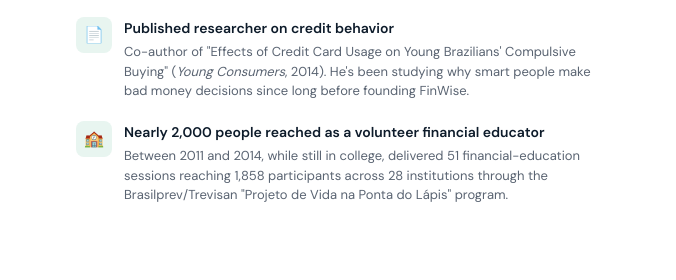
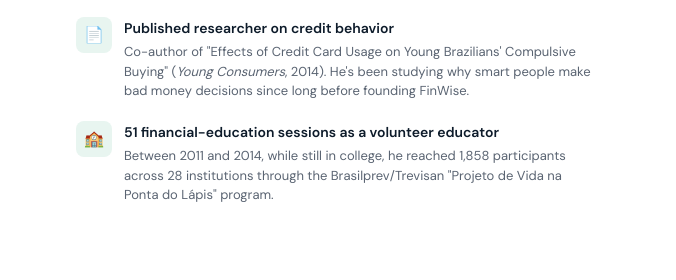
Before and after one commit to marcelofalciano/finwise-academy, a plain HTML site: page index.html in a window 1280 px wide. Shown: the part 7807-8087 px from the top of the page, 604-1280 px from the left. Drawn offline with Linux system fonts and the light colour scheme.

Commit message:
Add files via upload

```diff
--- a/index.html
+++ b/index.html
@@ -696,8 +696,8 @@ footer{background:var(--navy);color:rgba(255,255,255,.5);padding:48px 40px}
         <div class="credential">
           <div class="credential-icon">🏫</div>
           <div>
-            <h4>Nearly 2,000 people reached as a volunteer financial educator</h4>
-            <p>Between 2011 and 2014, while still in college, delivered 51 financial-education sessions reaching 1,858 participants across 28 institutions through the Brasilprev/Trevisan "Projeto de Vida na Ponta do Lápis" program.</p>
+            <h4>51 financial-education sessions as a volunteer educator</h4>
+            <p>Between 2011 and 2014, while still in college, he reached 1,858 participants across 28 institutions through the Brasilprev/Trevisan "Projeto de Vida na Ponta do Lápis" program.</p>
           </div>
         </div>
       </div>
```
